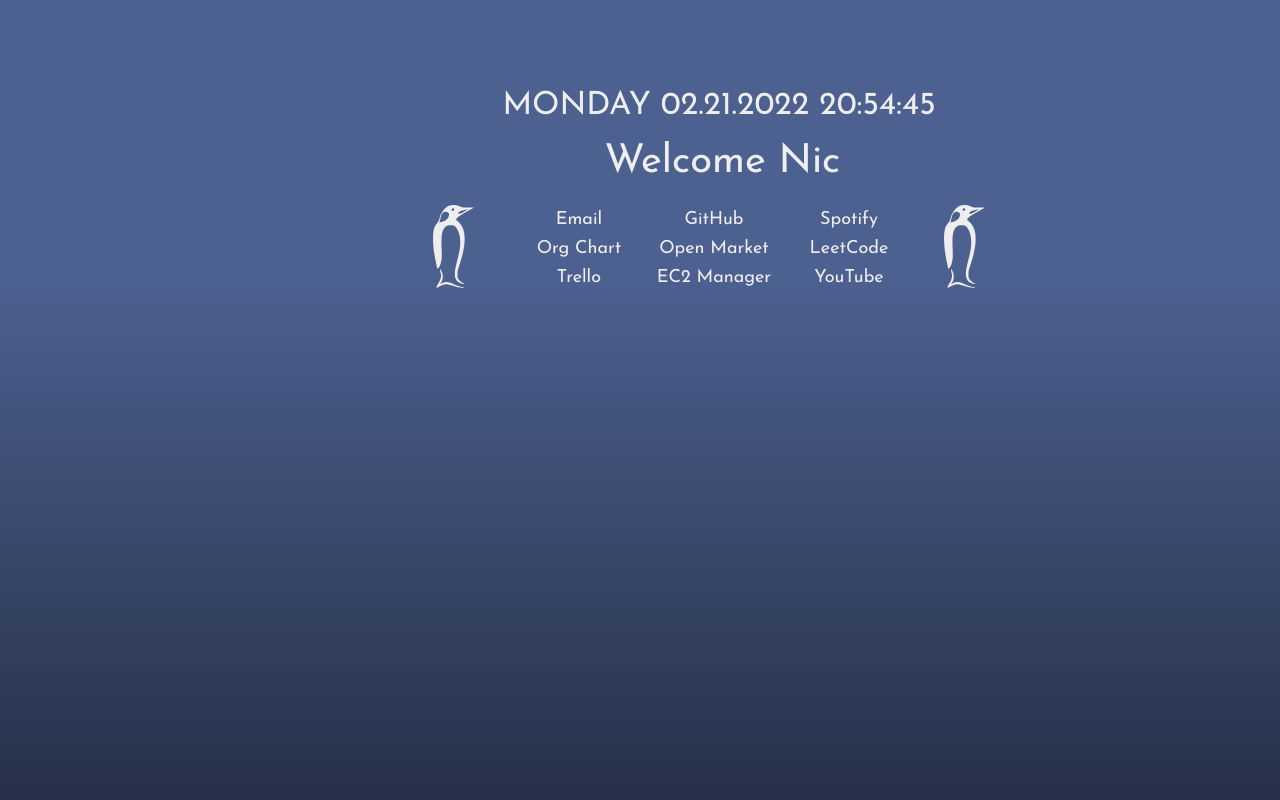
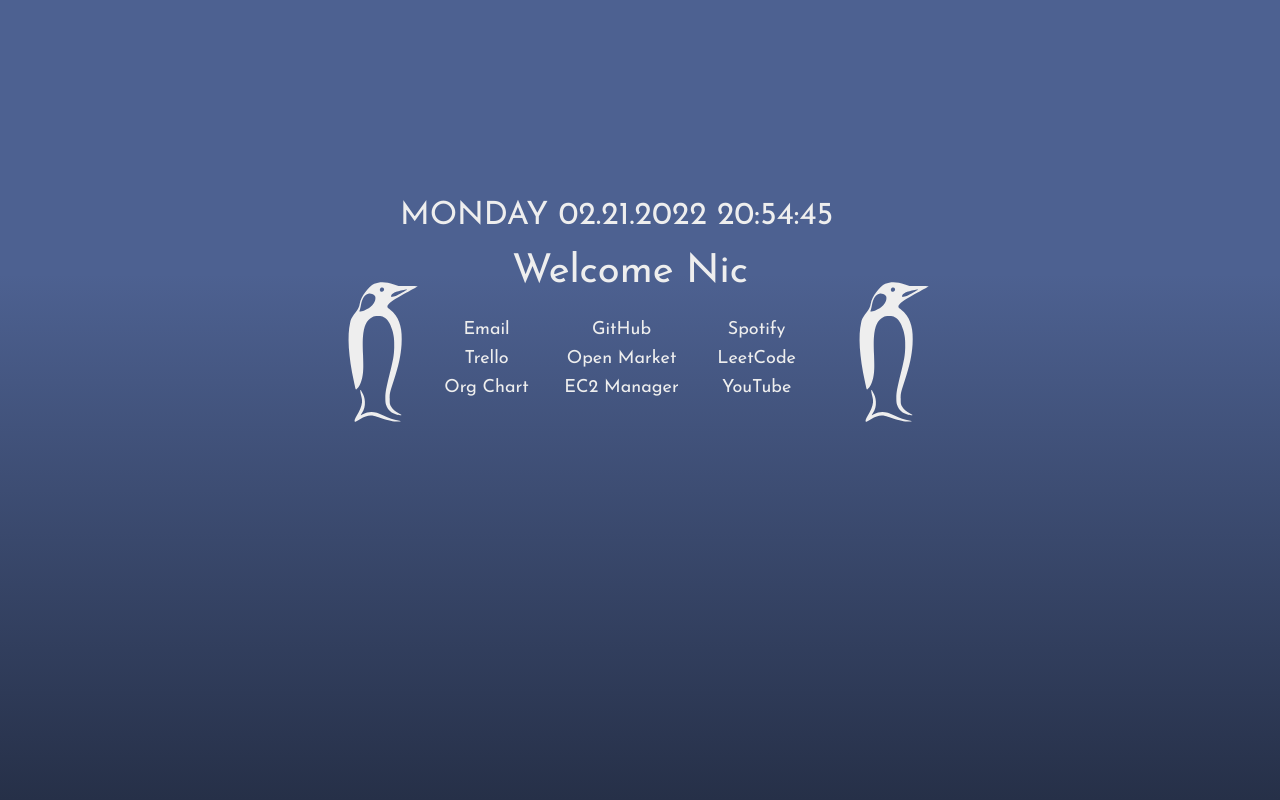
Before and after one commit to seakeal/startpage, a PHP site: page / in a window 1280 px wide. Run offline with PHP 8.4, Linux system fonts and the light colour scheme.

Commit message:
Formatting tweaks, centering at all resolutions

```diff
--- a/index.html
+++ b/index.html
@@ -28,9 +28,8 @@
             <div class="bookmarks" id="bookmarks">
                 <ul class="bookmarksList" id="bm1" >
                     <li><a href="https://outlook.office365.com/mail/" class="clink" target="_blank">Email</a></li>
+                    <li><a href="https://trello.com/b/vAOYtd03/open-market-rollout-timeline" class="clink" target="_blank">Trello</a></li>
                     <li><a href="https://bit.ly/3JvRL9k" class="clink" target="_blank">Org Chart</a></li>
-                    <li><a href="https://trello.com/b/vAOYtd03/open-market-rollout-timeline" class="clink" target="_blank">Trello</a></li>
-                    <li><a href="" class="clink" target="_blank"></a></li>
                 </ul>
                 <ul class="bookmarksList" id="bm2" name="code">
                     <li><a href="https://github.com/seakeal" class="clink" target="_blank">GitHub</a></li>
--- a/style.css
+++ b/style.css
@@ -21,8 +21,8 @@
 }
 
 .penguin {
-    height: 89px;
-    margin-top: 70px;
+    height: 150px;
+    margin-top: 35px;
 }
 
 .bgContainer{
@@ -34,8 +34,10 @@
 
 .mainContainer {
     position: fixed;
-    margin-left: 33%;
-    margin-top: 90px;
+    left: 50%;
+    top: 50%;
+    margin-left: -310px;
+    margin-top: -200px;
     /*border: 3px solid black;*/
     width: 600px;
     height: 300px;
@@ -43,7 +45,9 @@
 }
 
 .time {
-    padding-left: 80px;
+    position: relative;
+    left: 50%;
+    margin-left: -230px;
     font-size: 32px;
 }
 
```
